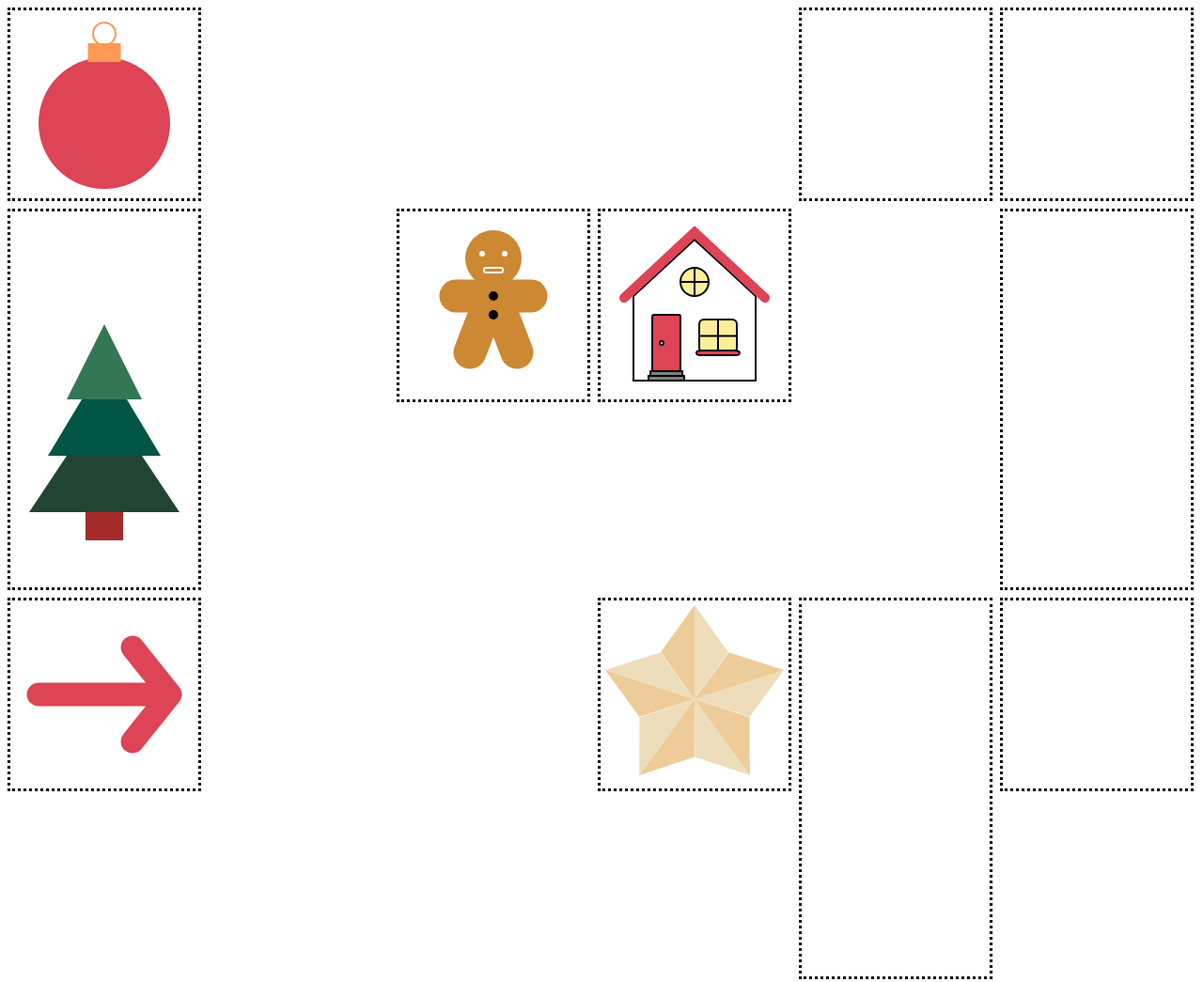
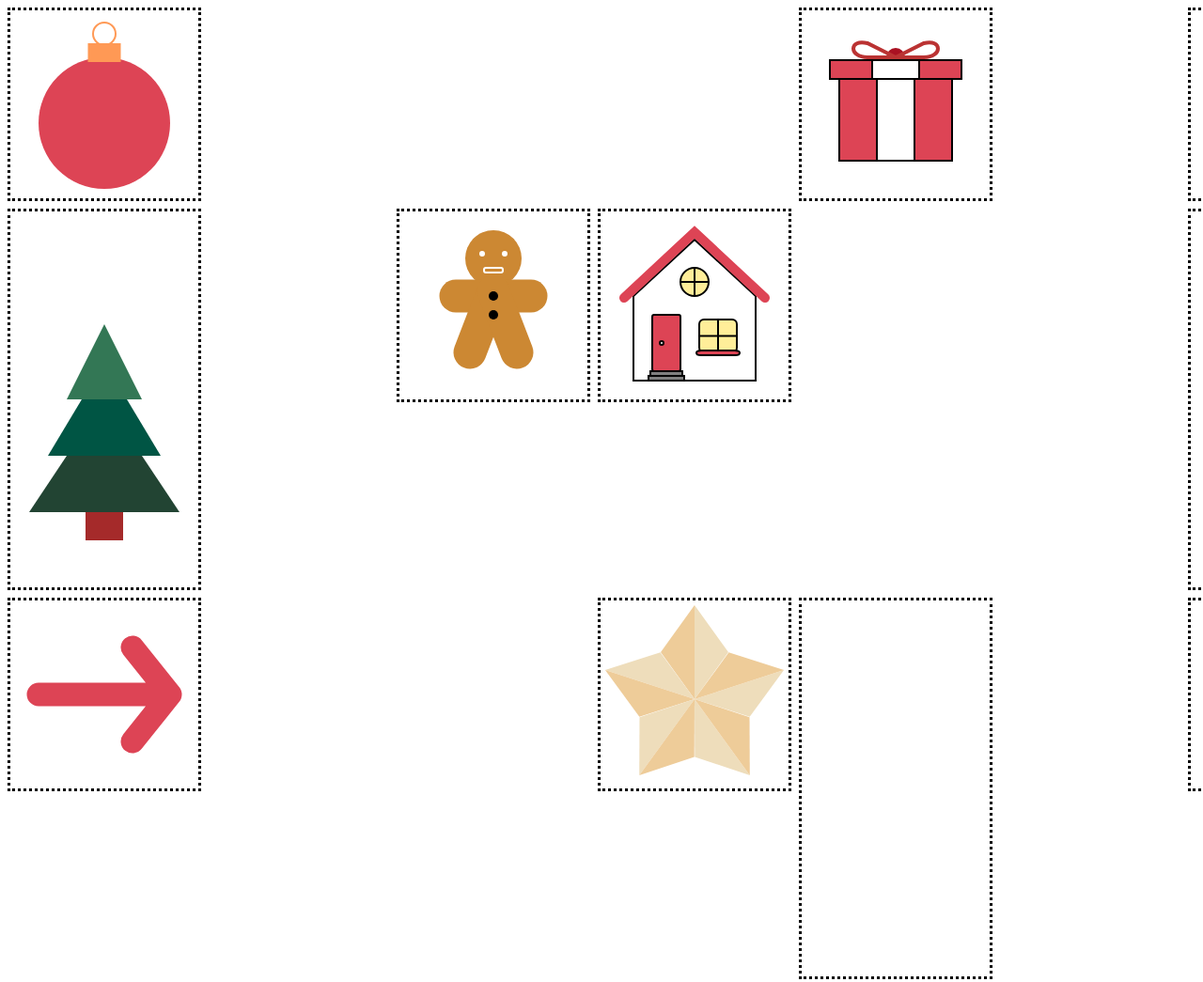
Before and after one commit to RafaelHB7/SVG, a plain HTML site: page index.html in a window 1280 px wide. Shown: the top 1045 px of the page at 94% size. Drawn offline with Linux system fonts and the light colour scheme.

Commit message:
layout finished and 3 new svgs

```diff
--- a/svg.js
+++ b/svg.js
@@ -65,14 +65,36 @@ document.addEventListener('DOMContentLoaded', _ => {
     nth12S.grid_column = 5;
     nth12S.appendTo(css);
 
-    // const nth13S = new CSSRule('body > :nth-child(14)');
-    // nth13S.grid_row = 2;
-    // nth13S.appendTo(css);
-
     const nth14S = new CSSRule('body > :nth-child(15)');
     nth14S.grid_column = 6;
     nth14S.grid_row = '1/3';
     nth14S.appendTo(css);
+
+    const nth16S = new CSSRule('body > :nth-child(17)');
+    nth16S.grid_column = 5;
+    nth16S.grid_row = '3/6';
+    nth16S.appendTo(css);
+
+    const nth19S = new CSSRule('body > :nth-child(19)');
+    nth19S.grid_column = 6;
+    nth19S.appendTo(css);
+
+    const nth18S = new CSSRule('body > :nth-child(20)');
+    nth18S.grid_row = 6;
+    nth18S.appendTo(css);
+
+    const nth20S = new CSSRule('body > :nth-child(21)');
+    nth20S.grid_column = '5/7';
+    nth20S.grid_row = 6;
+    nth20S.appendTo(css);
+
+    const nth21S = new CSSRule('body > :nth-child(22)');
+    nth21S.grid_row = 7;
+    nth21S.appendTo(css);
+
+    const nth22S = new CSSRule('body > :nth-child(23)');
+    nth22S.grid_column = '2/4';
+    nth22S.appendTo(css);
 
     const SVGs = [
         firstSVG()
@@ -88,7 +110,7 @@ document.addEventListener('DOMContentLoaded', _ => {
         , eleventh()
         , twelfth(css)
         , thirteenth()
-        , fourteenth()
+        , fourteenth(css)
         , fifteenth()
         , sixteenth()
         , seventeenth()
@@ -671,8 +693,80 @@ function eleventh() {
     return SVG;
 }
 
-function twelfth() {
+function twelfth(css) {
     const SVG = initializeSVG(200, 200);
+
+    const circle = new Vector('circle');
+    circle.cy = -50;
+    circle.r = 10;
+    circle.fill = '#A12';
+    circle.appendTo(SVG);
+
+    const box = new Vector('rect');
+    box.class = 'box';
+    box.x = -60;
+    box.y = -40;
+    box.width = 120;
+    box.height = 100;
+    box.appendTo(SVG);
+
+    const boxLid = new Vector('rect');
+    boxLid.class = 'box';
+    boxLid.x = -70;
+    boxLid.y = -47;
+    boxLid.width = 140;
+    boxLid.height = 20;
+    boxLid.appendTo(SVG);
+
+    const stripe = new Vector('rect');
+    stripe.class = 'stripe';
+    stripe.x = -20;
+    stripe.y = -40;
+    stripe.width = 40;
+    stripe.height = 100;
+    stripe.appendTo(SVG);
+
+    const stripeLid = new Vector('rect');
+    stripeLid.class = 'stripe';
+    stripeLid.x = -25;
+    stripeLid.y = -47;
+    stripeLid.width = 50;
+    stripeLid.height = 20;
+    stripeLid.appendTo(SVG);
+
+    const leftRibbon = new Vector('path');
+    leftRibbon.class = 'ribbon';
+    leftRibbon.d = `M 0 -50
+            L 30 -50
+            C 50 -50 50 -70 30 -65
+            L 0 -50`;
+    leftRibbon.appendTo(SVG);
+
+    const rightRibbon = new Vector('path');
+    rightRibbon.class = 'ribbon';
+    rightRibbon.d = `M 0 -50
+            L -30 -50
+            C -50 -50 -50 -70 -30 -65
+            L 0 -50`;
+    rightRibbon.appendTo(SVG);
+
+    const boxS = new CSSRule('.box');
+    boxS.fill = '#D45';
+    boxS.stroke = 'black';
+    boxS.stroke_width = 2;
+    boxS.appendTo(css);
+
+    const stripeS = new CSSRule('.stripe');
+    stripeS.fill = 'white';
+    stripeS.stroke = 'black';
+    stripeS.stroke_width = 2;
+    stripeS.appendTo(css);
+
+    const ribbonS = new CSSRule('.ribbon');
+    ribbonS.stroke = '#B33';
+    ribbonS.stroke_width = 4;
+    ribbonS.fill = 'none';
+    ribbonS.appendTo(css);
 
     return SVG;
 }
@@ -680,11 +774,128 @@ function twelfth() {
 function thirteenth() {
     const SVG = initializeSVG(200, 200);
 
+    const g = new Vector('g');
+    g.stroke = 'black';
+    g.stroke_width = 2;
+    g.appendTo(SVG);
+
+    const circle = new Vector('circle');
+    circle.cy = -45;
+    circle.r = 7;
+    circle.fill = '#467';
+    circle.appendTo(g);
+
+    const circle2 = new Vector('circle');
+    circle2.cy = 50;
+    circle2.r = 10;
+    circle2.fill = '#F95';
+    circle2.appendTo(g);
+
+    const bell = new Vector('path');
+    bell.d = `M -50 40
+            L -50 50
+            L 50 50
+            L 50 40
+            Q 40 40 40 10
+            C 40 -60 -40 -60 -40 10
+            Q -40 40 -50 40`;
+    bell.fill = '#FE9';
+    bell.appendTo(g);
+
     return SVG;
 }
 
-function fourteenth() {
+function fourteenth(css) {
     const SVG = initializeSVG(200, 400);
+
+    const body = new Vector('path');
+    body.class = 'body';
+    body.d = `M 50 120
+            L 50 -80
+            A 50 50 0 0 0 -50 -80`;
+    body.stroke = '#C83';
+    body.stroke_width = 45;
+    body.appendTo(SVG);
+
+    const innerBody = new Vector('path');
+    innerBody.class = 'body';
+    innerBody.d = `M 50 120
+            L 50 -80
+            A 50 50 0 0 0 -50 -80`;
+    innerBody.stroke = 'white';
+    innerBody.stroke_width = 40;
+    innerBody.appendTo(SVG);
+
+    const line = new Vector('line');
+    line.x1 = -35;
+    line.y1 = -90;
+    line.x2 = -60;
+    line.y2 = -100;
+    line.class='green-mark';
+    line.appendTo(SVG);
+
+    const line2 = new Vector('line');
+    line2.x1 = -15;
+    line2.y1 = -115;
+    line2.x2 = -25;
+    line2.y2 = -135;
+    line2.class='red-mark';
+    line2.appendTo(SVG);
+
+    const line3 = new Vector('line');
+    line3.x1 = 20;
+    line3.y1 = -110;
+    line3.x2 = 35;
+    line3.y2 = -130;
+    line3.class='green-mark';
+    line3.appendTo(SVG);
+
+    const line4 = new Vector('line');
+    line4.x1 = 40;
+    line4.y1 = -60;
+    line4.x2 = 60;
+    line4.y2 = -80;
+    line4.class='red-mark';
+    line4.appendTo(SVG);
+
+    const line5 = new Vector('line');
+    line5.x1 = 40;
+    line5.y1 = -10;
+    line5.x2 = 60;
+    line5.y2 = -30;
+    line5.class='green-mark';
+    line5.appendTo(SVG);
+
+    const line6 = new Vector('line');
+    line6.x1 = 40;
+    line6.y1 = 40;
+    line6.x2 = 60;
+    line6.y2 = 20;
+    line6.class='red-mark';
+    line6.appendTo(SVG);
+
+    const line7 = new Vector('line');
+    line7.x1 = 40;
+    line7.y1 = 90;
+    line7.x2 = 60;
+    line7.y2 = 70;
+    line7.class='green-mark';
+    line7.appendTo(SVG);
+
+    const bodyS = new CSSRule('.body');
+    bodyS.stroke_linecap = 'round';
+    bodyS.fill = 'none';
+    bodyS.appendTo(css);
+
+    const redmark = new CSSRule('.red-mark');
+    redmark.stroke = '#D45';
+    redmark.stroke_width = 2.5;
+    redmark.appendTo(css);
+
+    const greenmark = new CSSRule('.green-mark');
+    greenmark.stroke = '#243';
+    greenmark.stroke_width = 2.5;
+    greenmark.appendTo(css);
 
     return SVG;
 }
```
Also changed, not shown: index.html (+0 -16 lines).
